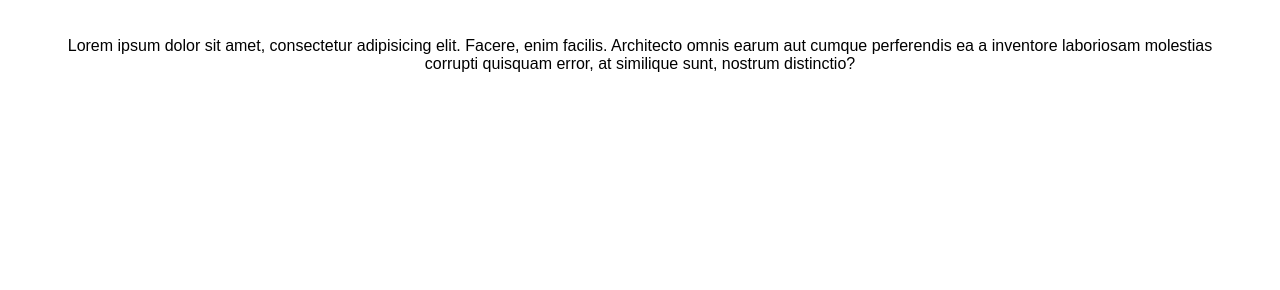
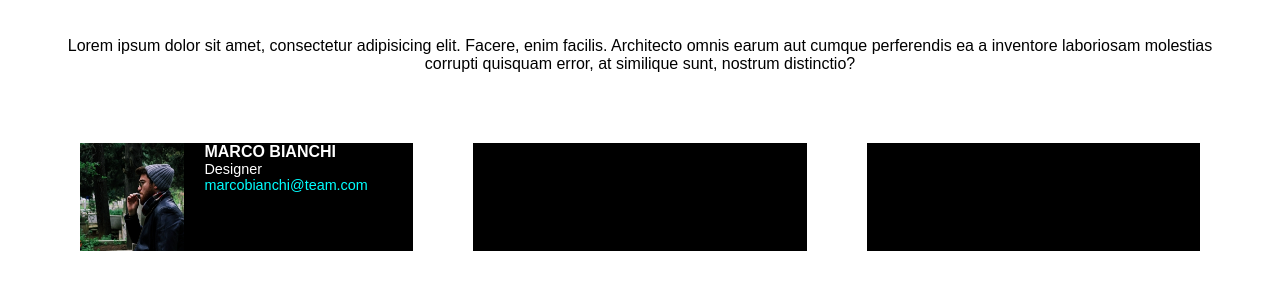
Before and after one commit to l-martinetti/js-our-team, a plain HTML site: page index.html in a window 1280 px wide. Shown: the part 110-400 px from the top of the page. Drawn offline with Linux system fonts and the light colour scheme.

Commit message:
feat: add general card layout

```diff
--- a/index.html
+++ b/index.html
@@ -9,9 +9,20 @@
 <body>
     <div class="container">
         <h1>Meet our Team</h1>
-        <p>Lorem ipsum dolor sit amet, consectetur adipisicing elit. Facere, enim facilis. Architecto omnis earum aut cumque perferendis ea a inventore laboriosam molestias corrupti quisquam error, at similique sunt, nostrum distinctio?</p>
-        <div class="team-members">
-
+        <p class="title-paragraph">Lorem ipsum dolor sit amet, consectetur adipisicing elit. Facere, enim facilis. Architecto omnis earum aut cumque perferendis ea a inventore laboriosam molestias corrupti quisquam error, at similique sunt, nostrum distinctio?</p>
+        <div class="team-members d-flex">
+            <div class="card d-flex justify-between">
+                <div class="left-img">
+                    <img src="assets/img/male1.png" alt="Marco Bianchi">
+                </div>
+                <div class="right-info">
+                    <h4>marco bianchi</h4>
+                    <p class="text-white">Designer</p>
+                    <p class="text-blue">marcobianchi@team.com</p>
+                </div>
+            </div>
+            <div class="card"></div>
+            <div class="card"></div>
         </div>
     </div>
     <!-- script -->
--- a/style.css
+++ b/style.css
@@ -15,12 +15,71 @@ body {
     margin-block: 70px;
 }
 
+.d-flex {
+    display: flex;
+}
+
+.justify-between {
+    justify-content: space-between;
+}
+
+.text-white {
+    color: white;
+}
+
+.text-blue {
+    color: aqua;
+}
+
+/* title */
+
 div > h1 {
     text-align: center;
     margin-bottom: 40px;
     color: fuchsia;
 }
 
-div > p {
+.title-paragraph {
     text-align: center;
+    margin-bottom: 70px;
 }
+
+/* cards */
+
+div > div.team-members {
+    flex-wrap: wrap;
+    width: 100%;
+}
+
+.card {
+    background-color: black;
+    width: calc(100% / 3 - 60px);
+    margin-bottom: 40px;
+}
+
+.left-img {
+    width: calc(100% / 3);
+    margin-right: 20px;
+}
+
+.left-img img {
+    width: 100%;
+    height: 100%;
+}
+
+.right-info {
+    width: calc(100% * 2 / 3);
+}
+
+.right-info p.text-white {
+    font-size: 0.9rem;
+}
+
+.right-info p.text-blue {
+    font-size: 0.9rem;
+}
+
+h4 {
+    text-transform: uppercase;
+    color: white;
+}
```
